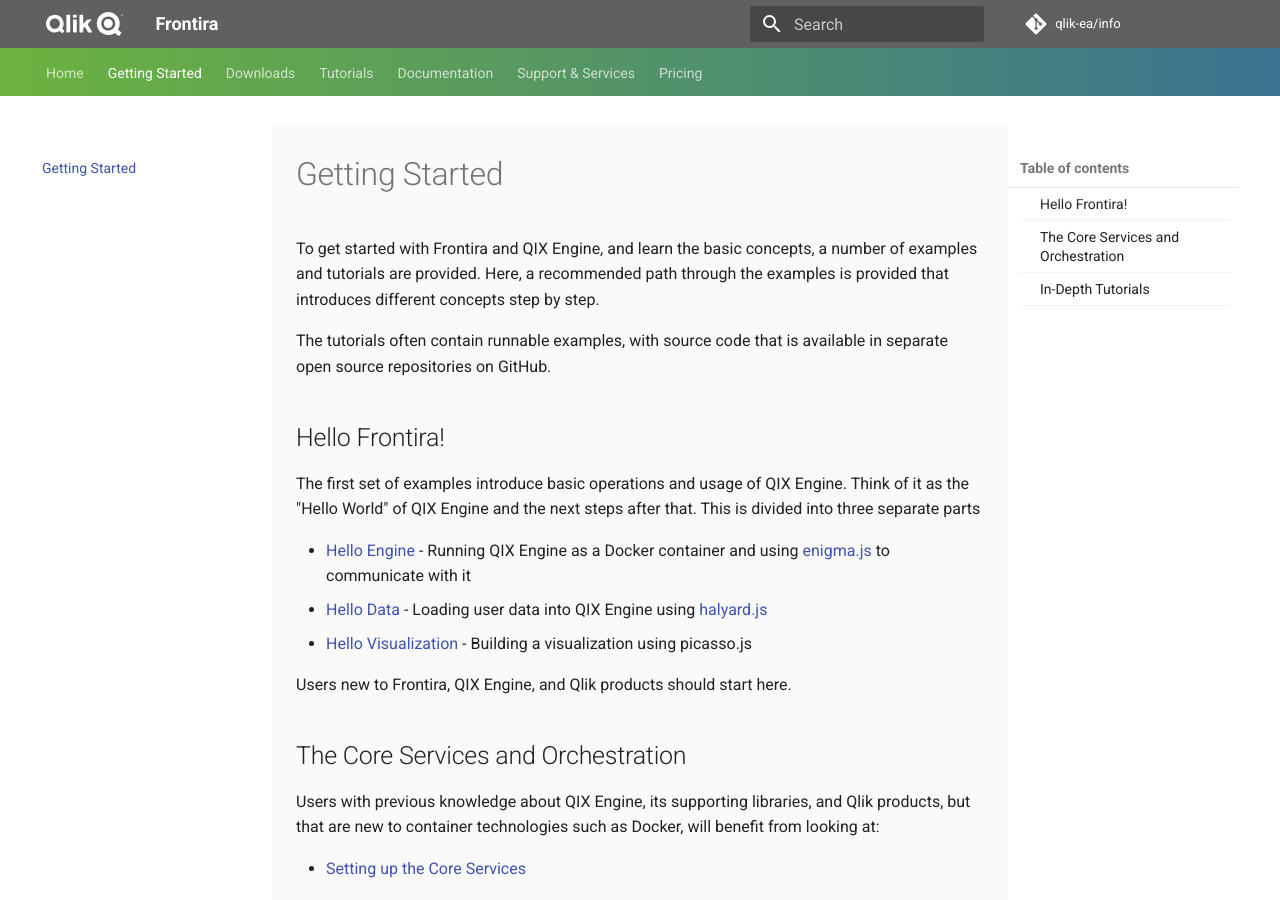
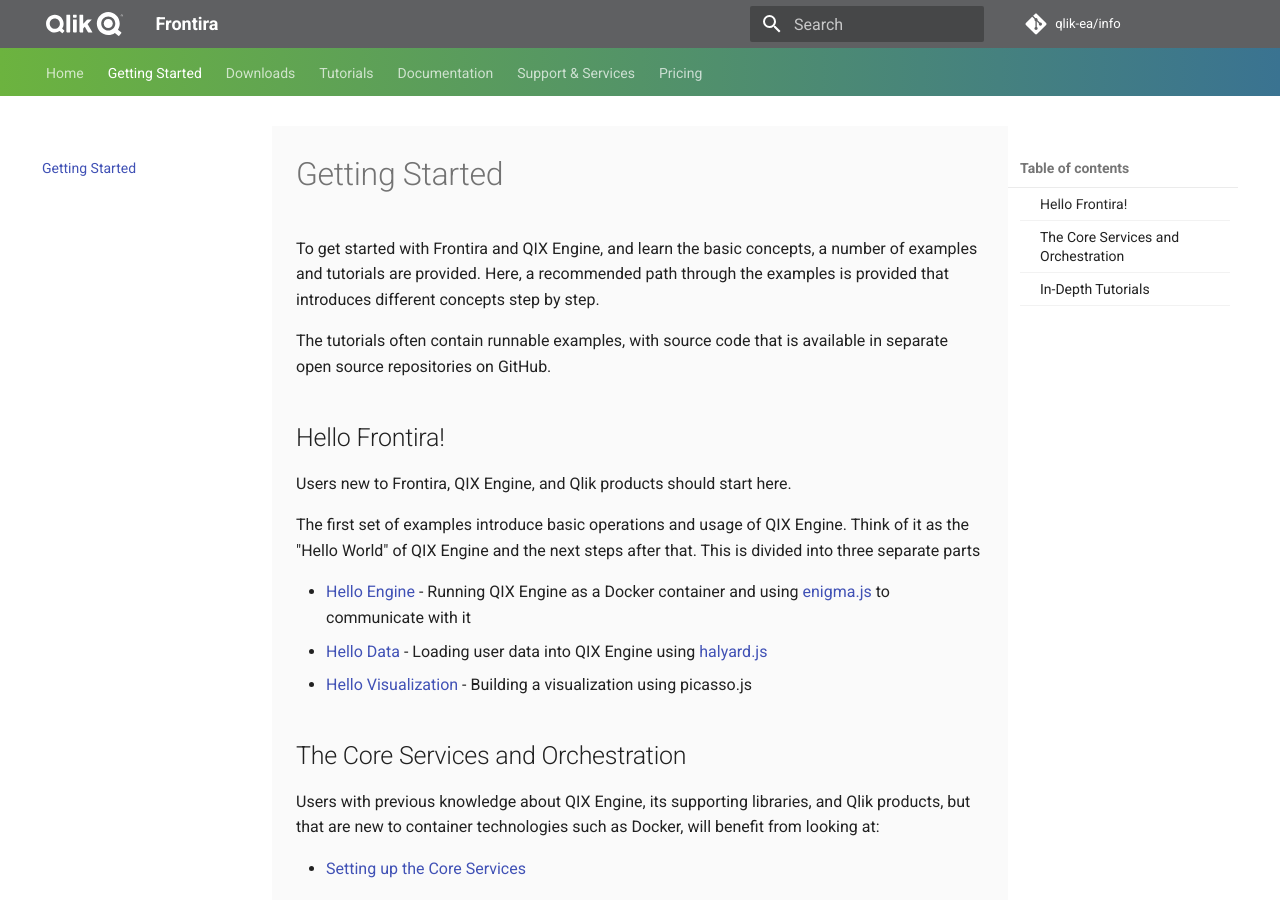
Before and after one commit to qlik-oss/core-website, an MkDocs documentation site: the page built from docs/getting-started.md, in a window 1280 px wide and 900 px high. Built offline with MkDocs 1.6.1 and Material for MkDocs 9.7.7, drawn with Linux system fonts in a browser that asks for light colours; comment, search, counter and statistics services are not loaded; old or Windows-style settings are respelled for this version of MkDocs; some of the changed lines change nothing that is shown.

Commit message:
Moved sentence according feedback

```diff
--- a/docs/getting-started.md
+++ b/docs/getting-started.md
@@ -8,6 +8,8 @@
 
 ## Hello Frontira!
 
+Users new to Frontira, QIX Engine, and Qlik products should start here.
+
 The first set of examples introduce basic operations and usage of QIX Engine. Think of it as the "Hello World" of QIX
 Engine and the next steps after that. This is divided into three separate parts
 
@@ -16,8 +18,6 @@
 - [Hello Data](./tutorials/hello-data.md) - Loading user data into QIX Engine using
     [halyard.js](https://github.com/qlik-oss/halyard.js)
 - [Hello Visualization](./tutorials/hello-visualization.md) - Building a visualization using picasso.js
-
-Users new to Frontira, QIX Engine, and Qlik products should start here.
 
 ## The Core Services and Orchestration
 
```
